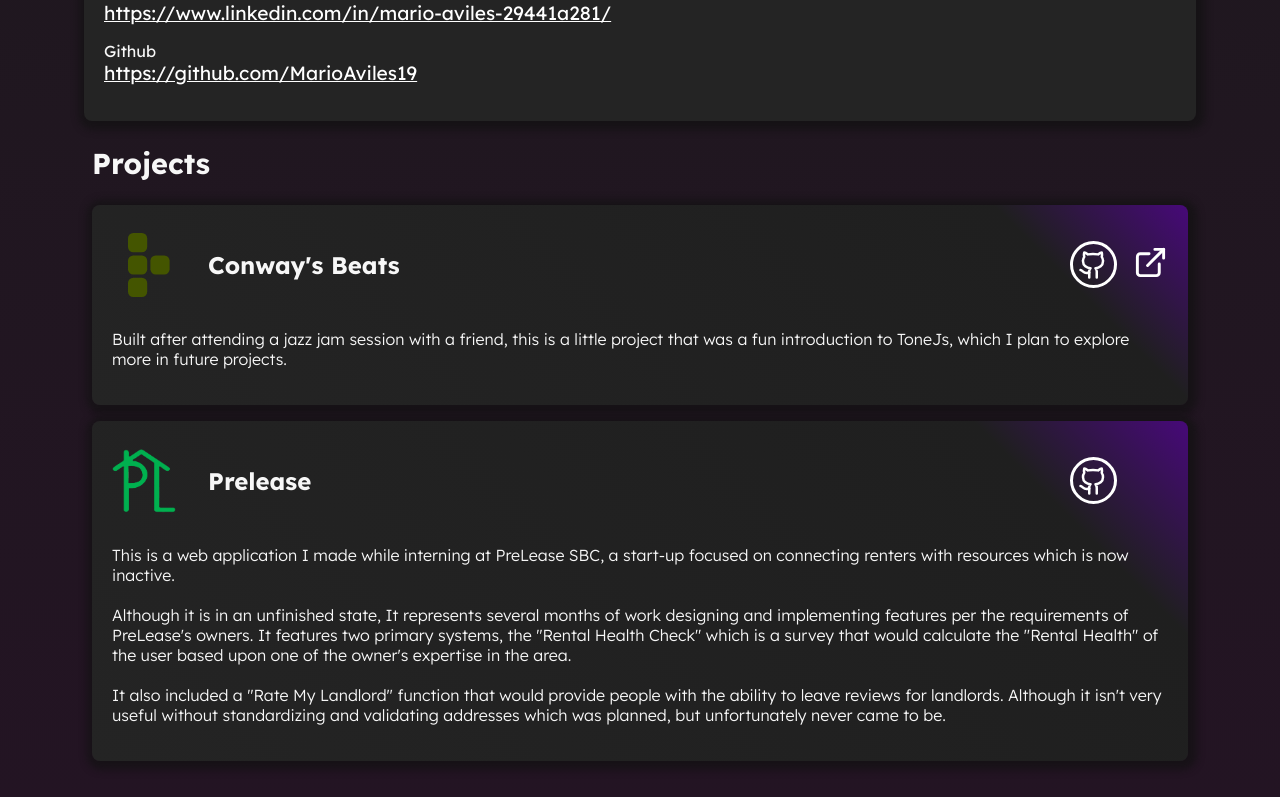
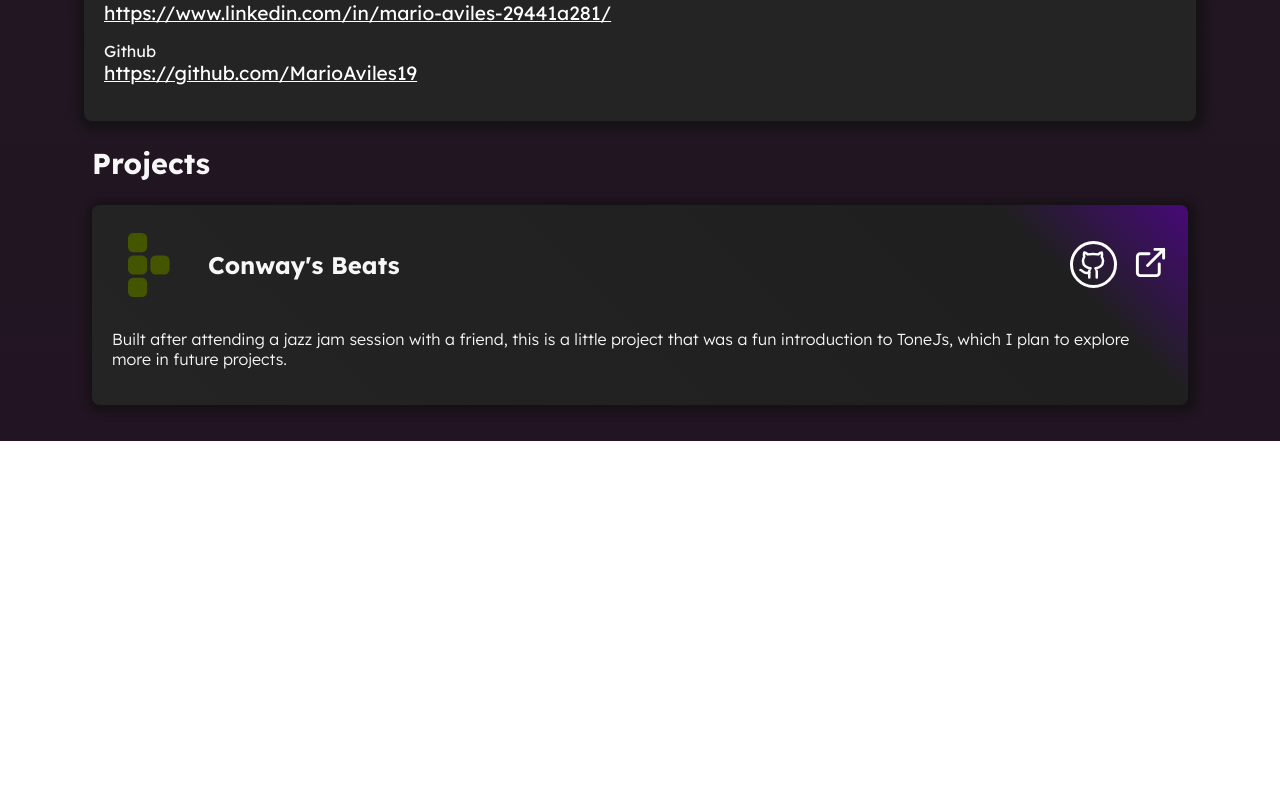
Before and after one commit to MarioAviles19/Portfolio, a SvelteKit app: page / in a window 1280 px wide. Shown: the part 1019-1816 px from the top of the page. After the commit the page ends 1460 px from the top, so only its background shows below. Built offline with nearby package versions, Linux system fonts and the light colour scheme.

Commit message:
Removed one project

```diff
--- a/src/routes/+page.svelte
+++ b/src/routes/+page.svelte
@@ -70,7 +70,7 @@
 
         </div>
     </div>
-    <div class="projectCard">
+    <div class="projectCard hidden">
         <div class="cardHead">
             <div class="sideBySide">
                 <a target="_blank" href="https://pl-rhc-data.firebaseapp.com/">
@@ -148,6 +148,9 @@
         margin-top:2rem;
         font-size:2.5rem;
 
+    }
+    .hidden{
+        display:none;
     }
     .about{
 
```
